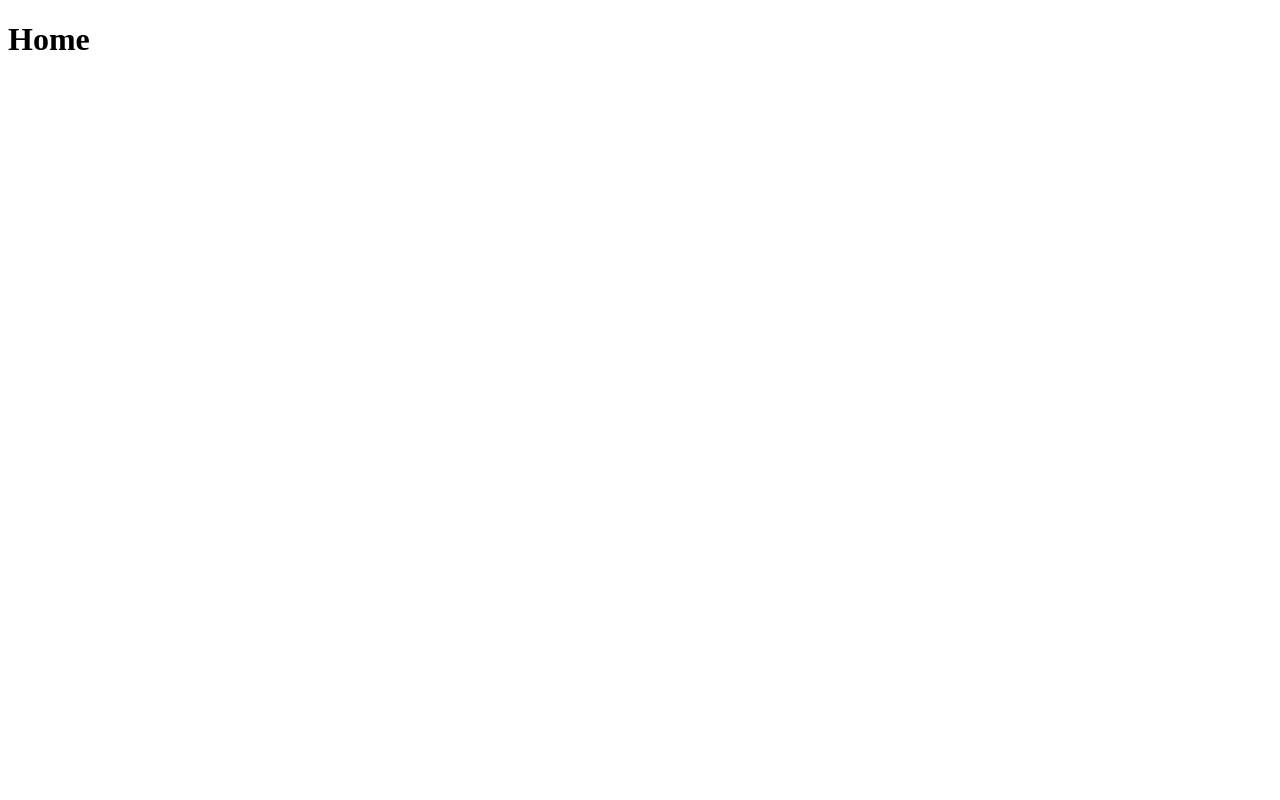
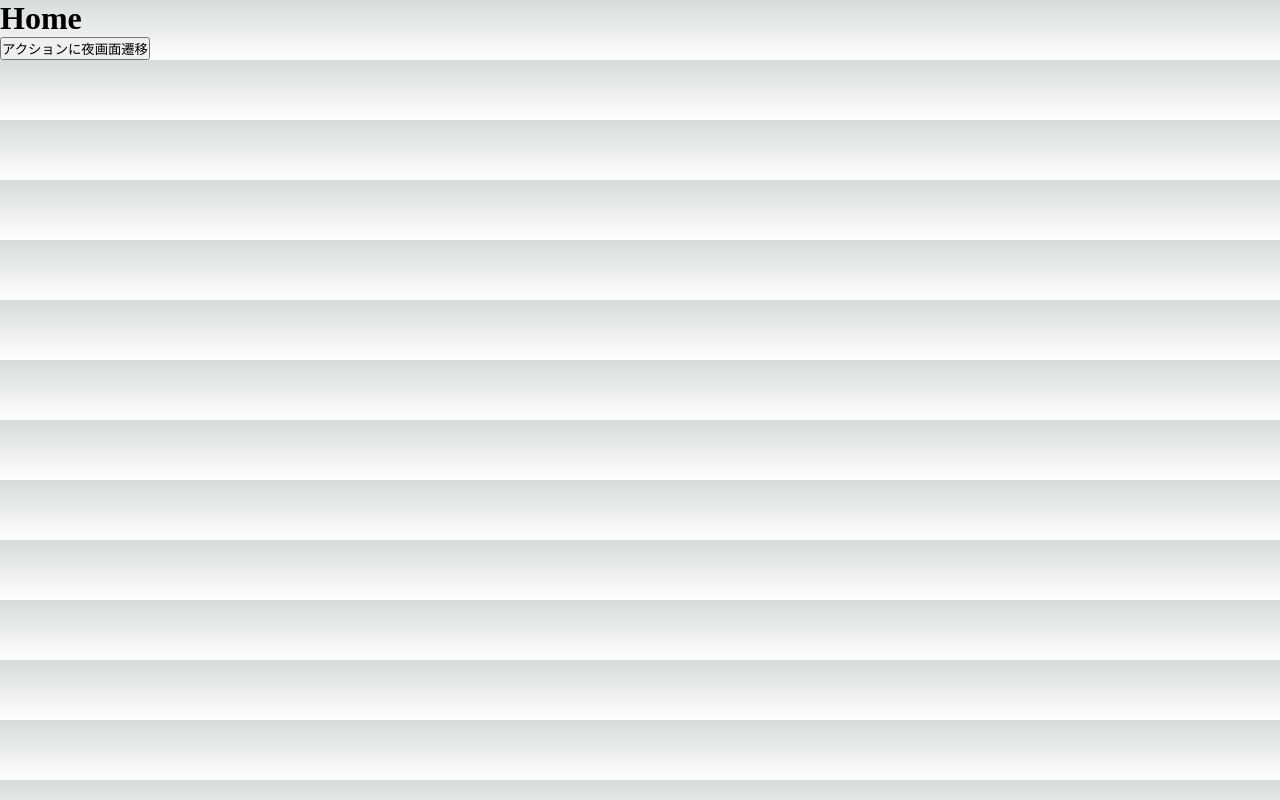
Before and after one commit to amagramming-git/react-portfolio, a Next.js app: page /blog in a window 1280 px wide. Built offline with nearby package versions, Linux system fonts and the light colour scheme.

Commit message:
_app.tsxの追加 元々app/layout.tsxが配置されていたが、globals.cssがglobalに読み込まれていない。よって旧の_app.tsxを採用

```diff
--- /dev/null
+++ b/src/pages/_app.tsx
@@ -0,0 +1,6 @@
+import type { AppProps } from 'next/app'
+import '../styles/globals.css'
+
+export default function MyApp({ Component, pageProps }: AppProps) {
+    return <Component {...pageProps} />
+}
--- a/src/pages/blog/index.tsx
+++ b/src/pages/blog/index.tsx
@@ -1,5 +1,14 @@
+import { useRouter } from "next/router"
+
 export default function Home() {
+    const router = useRouter();
+    const clickHandler = () => {
+        router.push('/')
+    }
     return (
-        <h1>Home</h1>
+        <>
+            <h1>Home</h1>
+            <button onClick={clickHandler}>アクションに夜画面遷移</button>
+        </>
     )
 }
--- a/src/pages/index.tsx
+++ b/src/pages/index.tsx
@@ -1,5 +1,4 @@
 import Image from 'next/image'
-import '../styles/globals.css'
 import styles from '../styles/page.module.css'
 
 export default function Home() {
```
